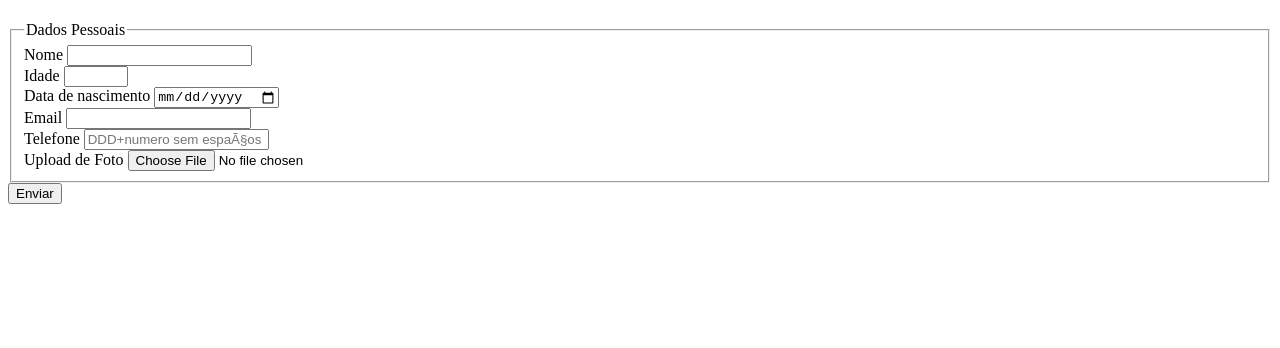
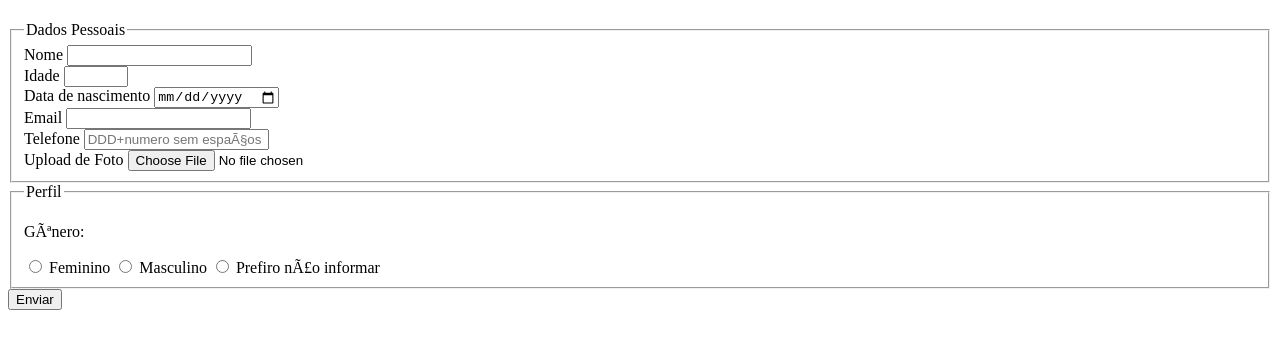
Before and after one commit to ivygabriell/pesquisa-culturama, a plain HTML site: page index.html in a window 1280 px wide. Drawn offline with Linux system fonts and the light colour scheme.

Commit message:
adiciona-opcoes-genero

```diff
--- a/index.html
+++ b/index.html
@@ -15,6 +15,7 @@
     <!-- DADOS PESSOAIS -->
     <section>
         <form action="" method="get">
+
             <fieldset>
                 <legend>Dados Pessoais</legend>
                 <label for="userName">Nome</label>
@@ -37,6 +38,24 @@
                 <br>
             </fieldset>
 
+            <fieldset>
+                <legend>Perfil</legend>
+
+                <p>Gênero: </p>
+                <input type="radio" name="userGender"
+                value="Femino">
+                <label for="userGender">Feminino</label>
+
+
+                <input type="radio" name="userGender"
+                value="Masculino">
+                <label for="userGender">Masculino</label>
+
+                <input type="radio" name="userGender"
+                value="NotInformed">
+                <label for="NotInformed">Prefiro não informar</label>
+
+            </fieldset>
 
             <button type="submit">Enviar</button>
         </form>
```
